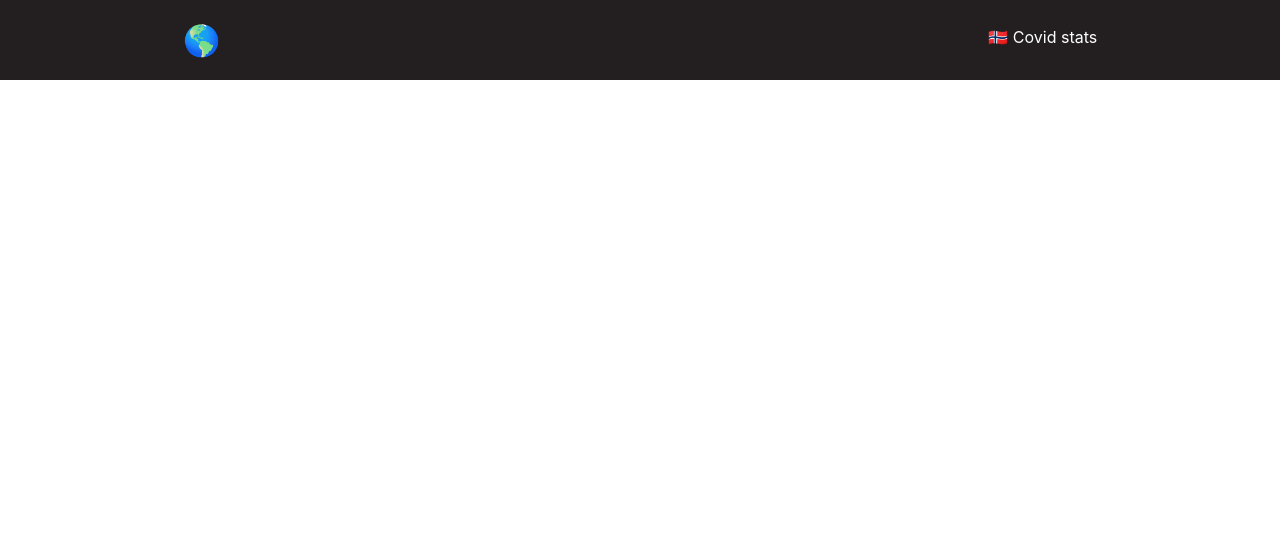
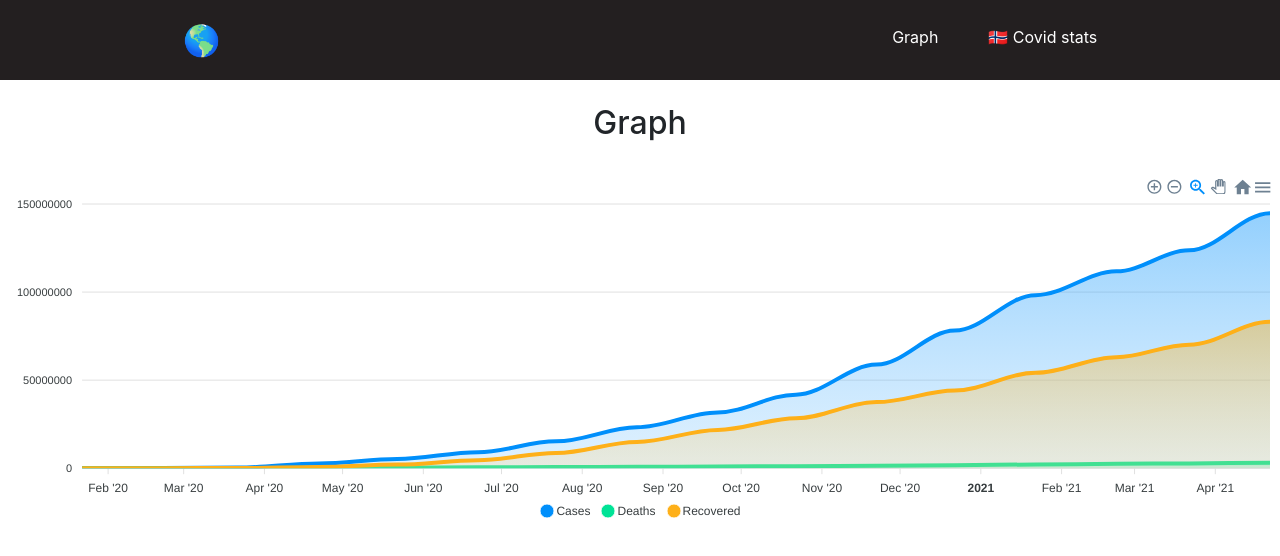
Before and after one commit to 579683/Covid-Stats, a React (Create React App) app: page /graph in a window 1280 px wide. Shown: the top 556 px of the page. Built offline with nearby package versions, Linux system fonts and the light colour scheme.

Commit message:
Implemented apexcharts, which is used to display a chart over the progression of COVID-19

```diff
--- a/package.json
+++ b/package.json
@@ -6,10 +6,12 @@
     "@testing-library/jest-dom": "^5.11.4",
     "@testing-library/react": "^11.1.0",
     "@testing-library/user-event": "^12.1.10",
+    "apexcharts": "^3.26.2",
     "axios": "^0.21.1",
     "bootstrap": "^4.6.0",
     "gh-pages": "^3.1.0",
     "react": "^17.0.2",
+    "react-apexcharts": "^1.3.9",
     "react-bootstrap": "^1.5.2",
     "react-columns": "^1.2.1",
     "react-dom": "^17.0.2",
--- a/src/App.js
+++ b/src/App.js
@@ -1,6 +1,7 @@
 import React from 'react';
 import Home from "./pages/Home";
 import About from "./pages/About";
+import Graph from "./pages/Graph";
 import Nav from "./Nav";
 import {BrowserRouter as Router, Switch, Route} from "react-router-dom";
 
@@ -12,6 +13,7 @@ function App() {
             <Nav />
             <Switch>
             <Route exact path="/" component={Home} />
+            <Route path="/graph" component={Graph} />
             <Route path="/about" component={About} />
             </Switch>
         </div>
--- a/src/Nav.js
+++ b/src/Nav.js
@@ -8,6 +8,9 @@ function Nav() {
                     <div style= {{ fontSize: "30px"}}>🌎</div>
                </Link>
                 <ul className="nav-links">
+                <Link style={{color: "white", textDecoration: "none", marginTop: "10px", marginRight: "50px"}} to="graph">
+                    <li>Graph</li>
+                </Link>
                 <Link style={{color: "white", textDecoration: "none", marginTop: "10px"}} to="/about">
                     <li>🇳🇴 Covid stats</li>
                 </Link>
--- /dev/null
+++ b/src/pages/Graph.js
@@ -0,0 +1,71 @@
+import React from 'react';
+import "../App.css";
+import ReactApexChart from "react-apexcharts";
+
+function Graph() {
+
+    const series = [{
+        name: 'Cases',
+        data: [557, 78602, 344205, 2651321, 5222614, 9076656, 15231862, 23234707, 31648244, 41761275, 58806043, 78134244, 98259983, 111762700, 123692736, 144742575]
+      }, {
+        name: 'Deaths',
+        data: [17, 2459, 14877, 190322, 341708, 472157, 620018, 805137, 971441, 1138473, 1390694, 1722788, 2115423, 2476309, 2723640, 3072152]
+      }, {
+        name: 'Recovered',
+        data: [30, 22889, 97867, 710018, 2053577, 4526441, 8647438, 14921385, 21733547, 28388094, 37520306, 44086740, 54147169, 63016514, 70137879, 83128167]
+      }];
+
+    const options = {
+        chart: {
+          height: 350,
+          type: 'area'
+        },
+        dataLabels: {
+          enabled: false
+        },
+        stroke: {
+          curve: 'smooth'
+        },
+        xaxis: {
+          type: 'datetime',
+          categories:
+          ["1/22/20",
+          "2/22/20",
+          "3/22/20",
+          "4/22/20",
+          "5/22/20",
+          "6/22/20",
+          "7/22/20",
+          "8/22/20",
+          "9/22/20",
+          "10/22/20",
+          "11/22/20",
+          "12/22/20",
+          "1/22/21",
+          "2/22/21",
+          "3/22/21",
+          "4/22/21"]
+        },
+        tooltip: {
+          x: {
+            format: 'dd/MM/yy HH:mm'
+          },
+        },
+      };
+
+    return (
+        <div
+            style={{
+                backgroundColor: "white",
+                textAlign: "center",
+            }}
+            >
+                <br/>
+                <h2>Graph</h2>
+                <br />
+                <ReactApexChart options={options} series={series} type="area" height={350} />
+                <br />
+            </div>
+    );
+}
+export default Graph;
```
Also changed, not shown: 1 other file (tests, documents, lock files or other folders).
